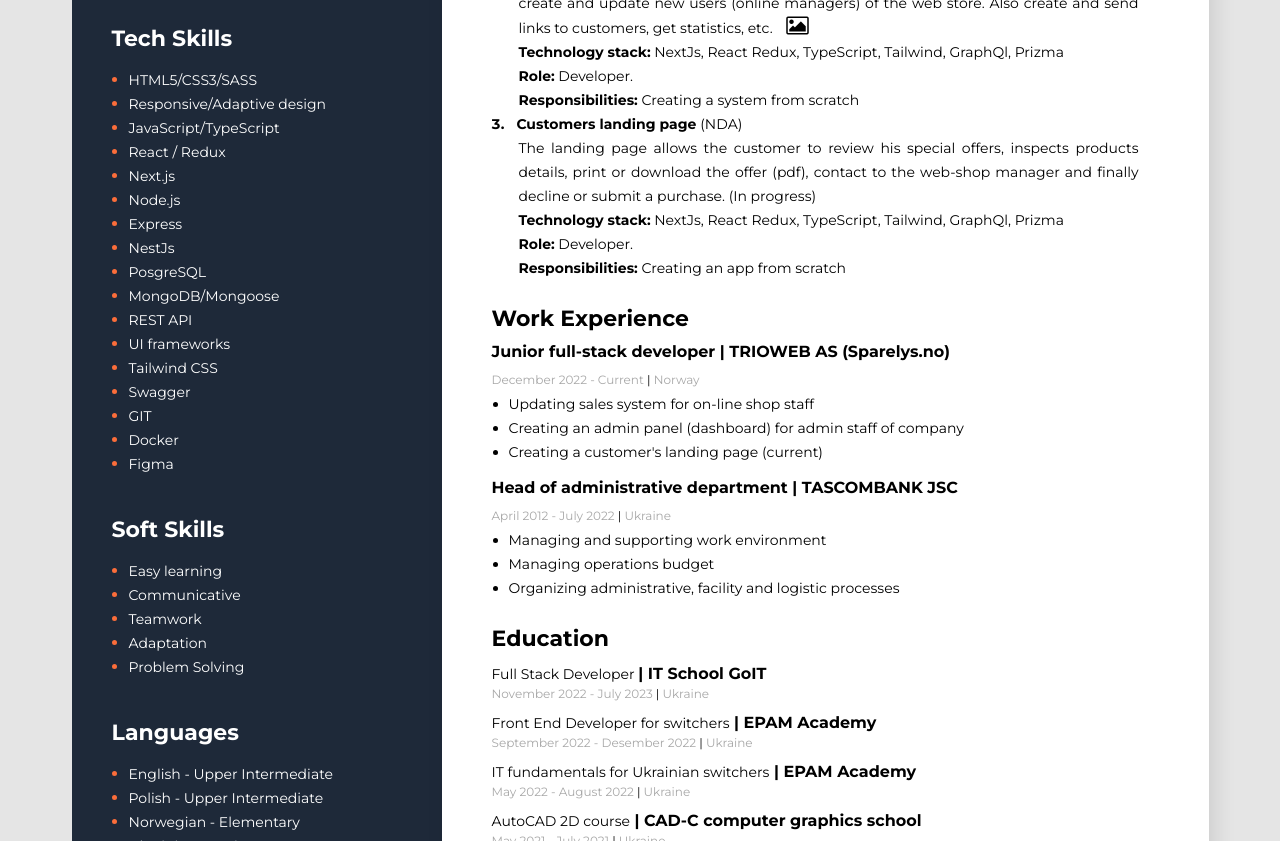
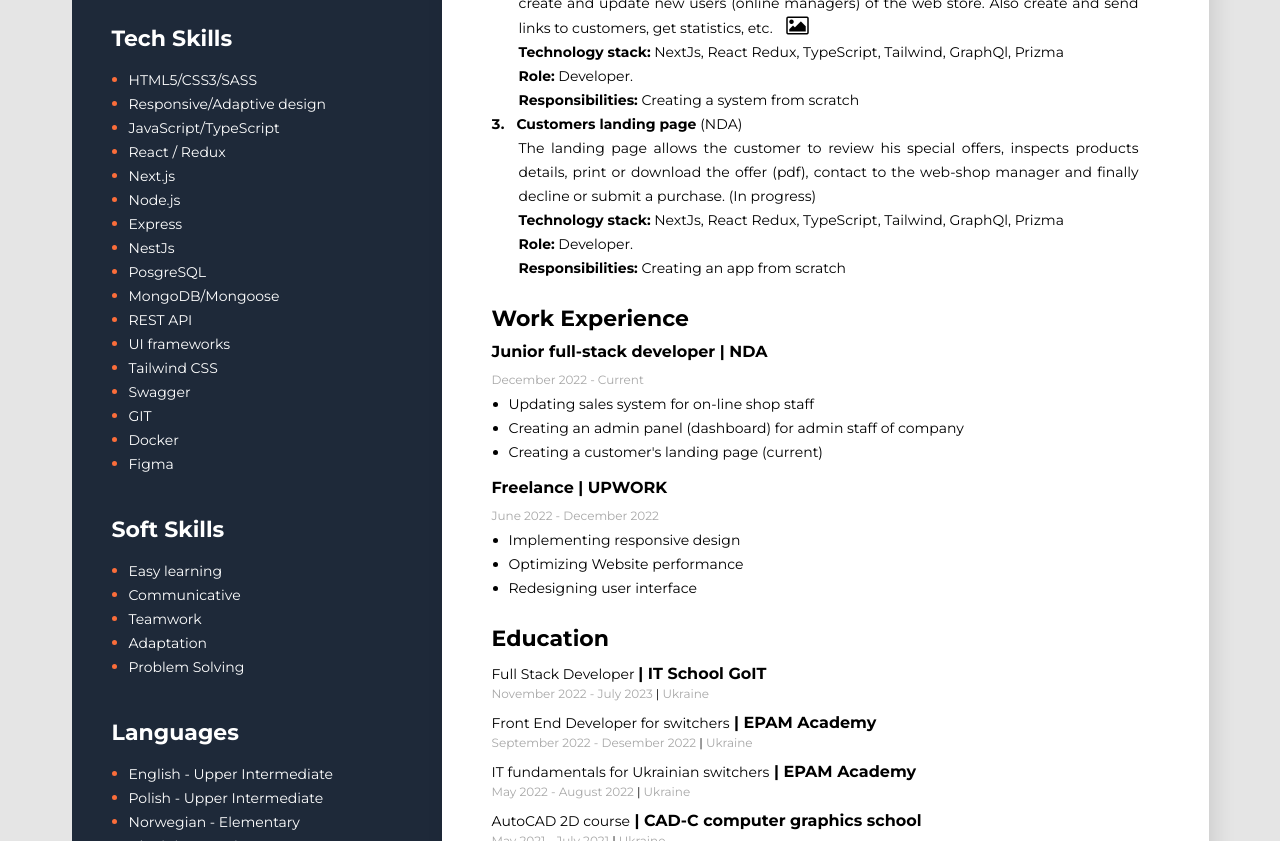
Before and after one commit to OleksandrKochenko/CV-Kochenko, a plain HTML site: page index.html in a window 1280 px wide. Shown: the part 670-1511 px from the top of the page. Drawn offline with Linux system fonts and the light colour scheme; some packages are replaced by stand-ins of ours; a script that the page names is missing.

Commit message:
experience

```diff
--- a/index.html
+++ b/index.html
@@ -39,7 +39,7 @@
         </div>
         <!-- projects -->
         <div class="projects">
-          <h3 class="main-titles">Commercial projects</h3>
+          <h3 class="main-titles">Projects</h3>
           <ol class="project-list">
             <li>
               <span class="project-text">
@@ -258,11 +258,9 @@
           <div>
             <h4 class="work-position">
               Junior full-stack developer |
-              <span class="work-company">TRIOWEB AS (Sparelys.no)</span>
+              <span class="work-company">NDA</span>
             </h4>
-            <p class="work-period">
-              December 2022 - Current <span class="black">|</span> Norway
-            </p>
+            <p class="work-period">December 2022 - Current</p>
             <ul class="work-list">
               <li>Updating sales system for on-line shop staff</li>
               <li>
@@ -274,18 +272,14 @@
           <!-- company 2 -->
           <div>
             <h4 class="work-position">
-              Head of administrative department |
-              <span class="work-company">TASCOMBANK JSC</span>
+              Freelance |
+              <span class="work-company">UPWORK</span>
             </h4>
-            <p class="work-period">
-              April 2012 - July 2022 <span class="black">|</span> Ukraine
-            </p>
+            <p class="work-period">June 2022 - December 2022</p>
             <ul class="work-list">
-              <li>Managing and supporting work environment</li>
-              <li>Managing operations budget</li>
-              <li>
-                Organizing administrative, facility and logistic processes
-              </li>
+              <li>Implementing responsive design</li>
+              <li>Optimizing Website performance</li>
+              <li>Redesigning user interface</li>
             </ul>
           </div>
           <!-- company 3 -->
```
